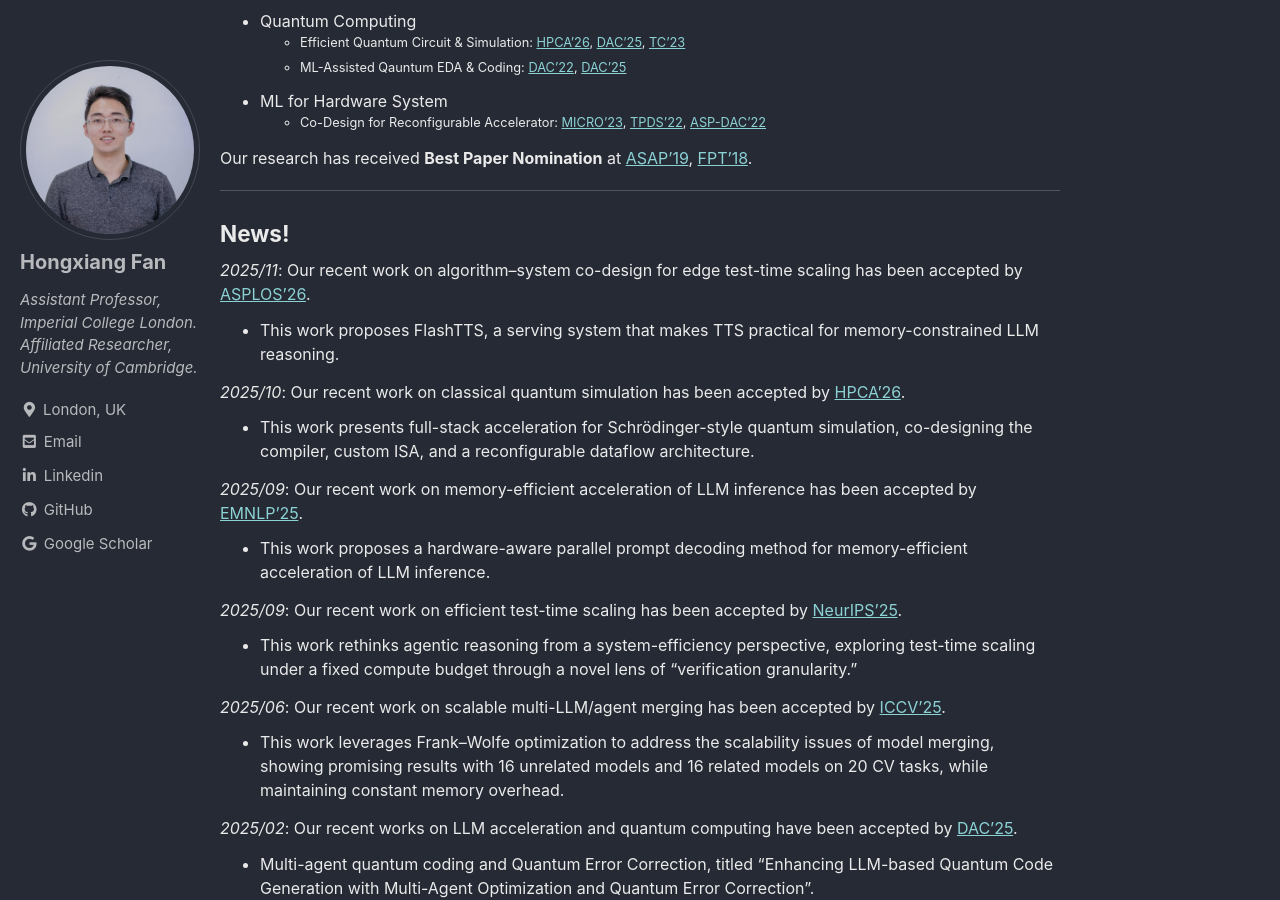
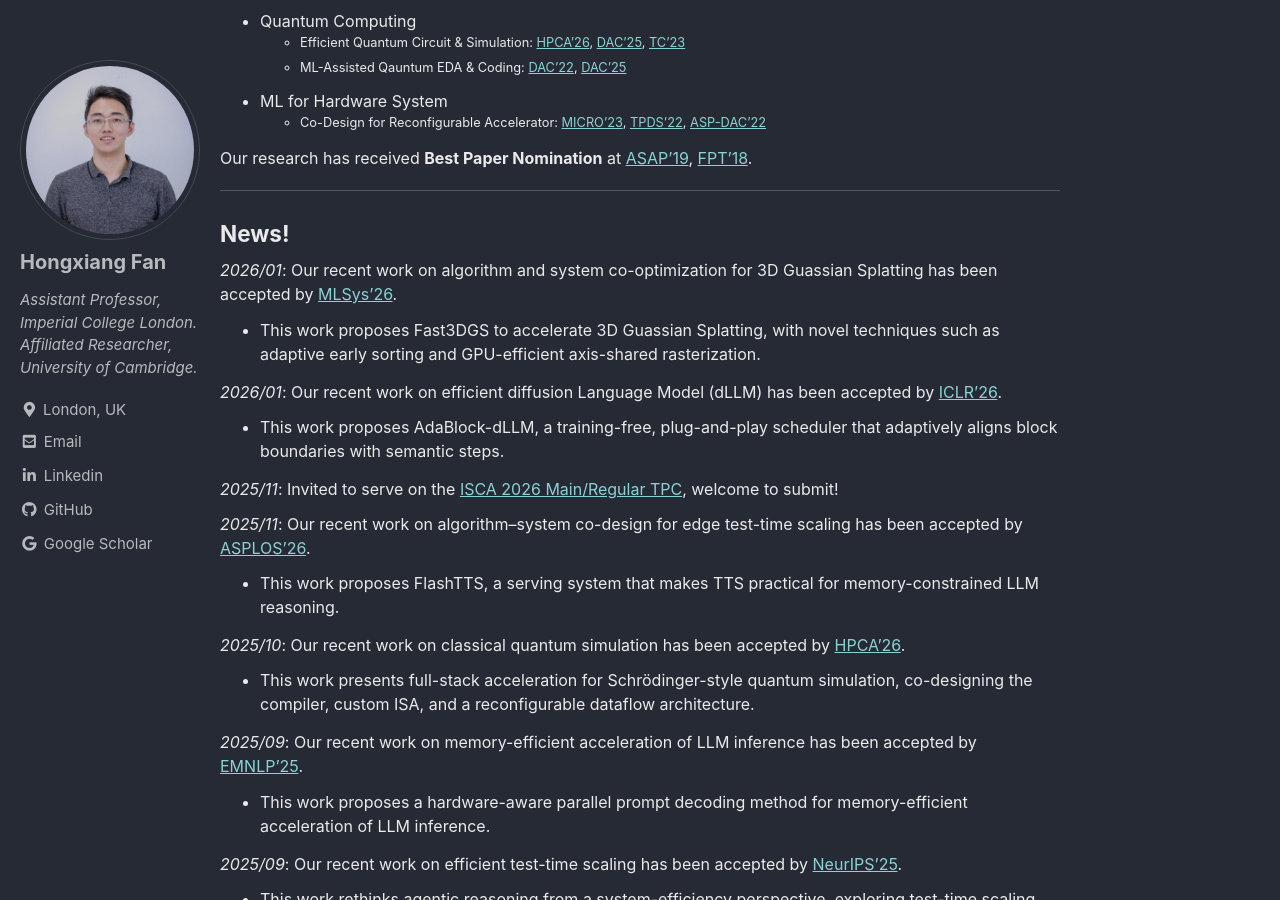
Before and after one commit to os-hxfan/os-hxfan.github.io, a Jekyll site: the page built from index.md, in a window 1280 px wide and 900 px high, scrolled down 403 px. Built offline with Jekyll 4.4.1, drawn with Linux system fonts in a browser that asks for light colours; cached includes are drawn as plain includes; our own code applies the rules of GitHub Pages for plain Markdown files.

Commit message:
Jan 26 update

```diff
--- a/index.md
+++ b/index.md
@@ -30,6 +30,14 @@ Our research has received **Best Paper Nomination** at [ASAP'19](https://asap201
 ___
 
 ### News!
+
+*2026/01*: Our recent work on algorithm and system co-optimization for 3D Guassian Splatting has been accepted by [MLSys'26](https://mlsys.org/).
+- This work proposes Fast3DGS to accelerate 3D Guassian Splatting, with novel techniques such as adaptive early sorting and GPU-efficient axis-shared rasterization.
+
+*2026/01*: Our recent work on efficient diffusion Language Model (dLLM) has been accepted by [ICLR'26](https://arxiv.org/pdf/2509.26432?).
+- This work proposes AdaBlock-dLLM, a training-free, plug-and-play scheduler that adaptively aligns block boundaries with semantic steps.
+
+*2025/11*: Invited to serve on the [ISCA 2026 Main/Regular TPC](https://iscaconf.org/isca2026/), welcome to submit!
 
 *2025/11*: Our recent work on algorithm–system co-design for edge test-time scaling has been accepted by [ASPLOS'26](https://arxiv.org/pdf/2509.00195).
 - This work proposes FlashTTS, a serving system that makes TTS practical for memory-constrained LLM reasoning.
```
Also changed, not shown: _pages/experience.md (+1 -1 lines), _pages/pub.md (+2 -1 lines).
